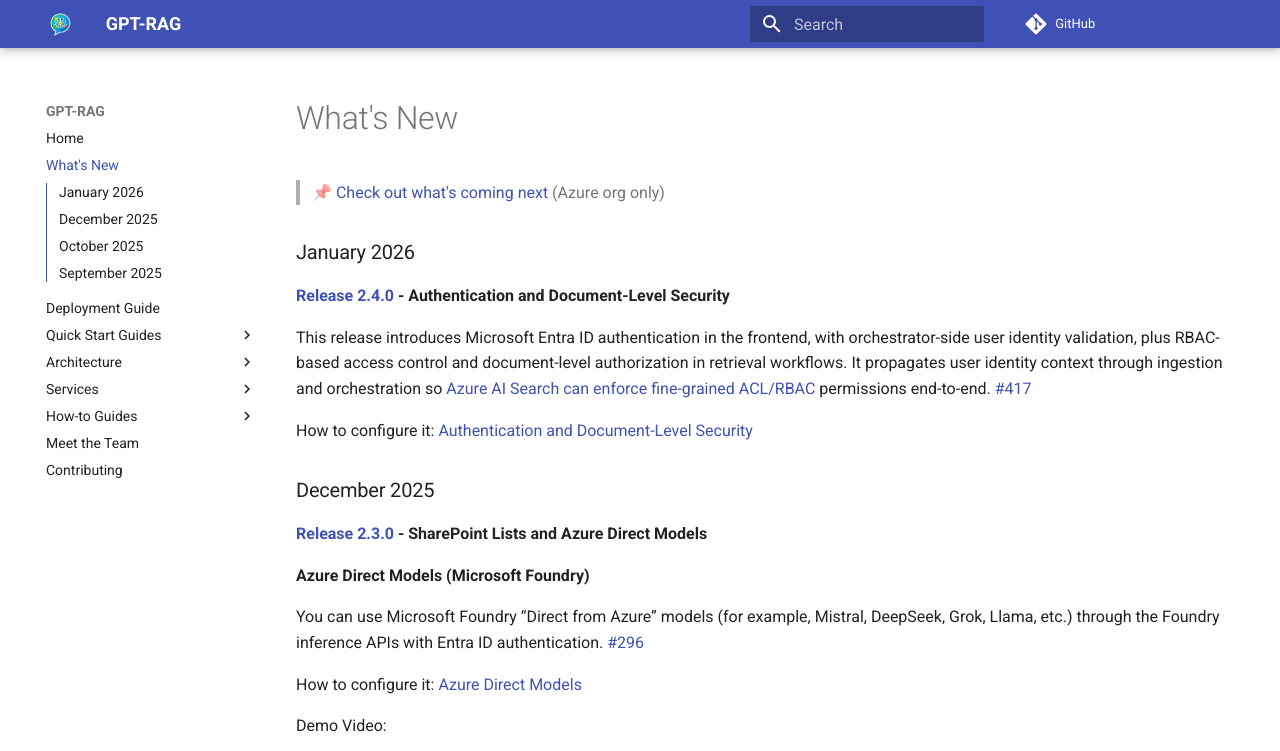
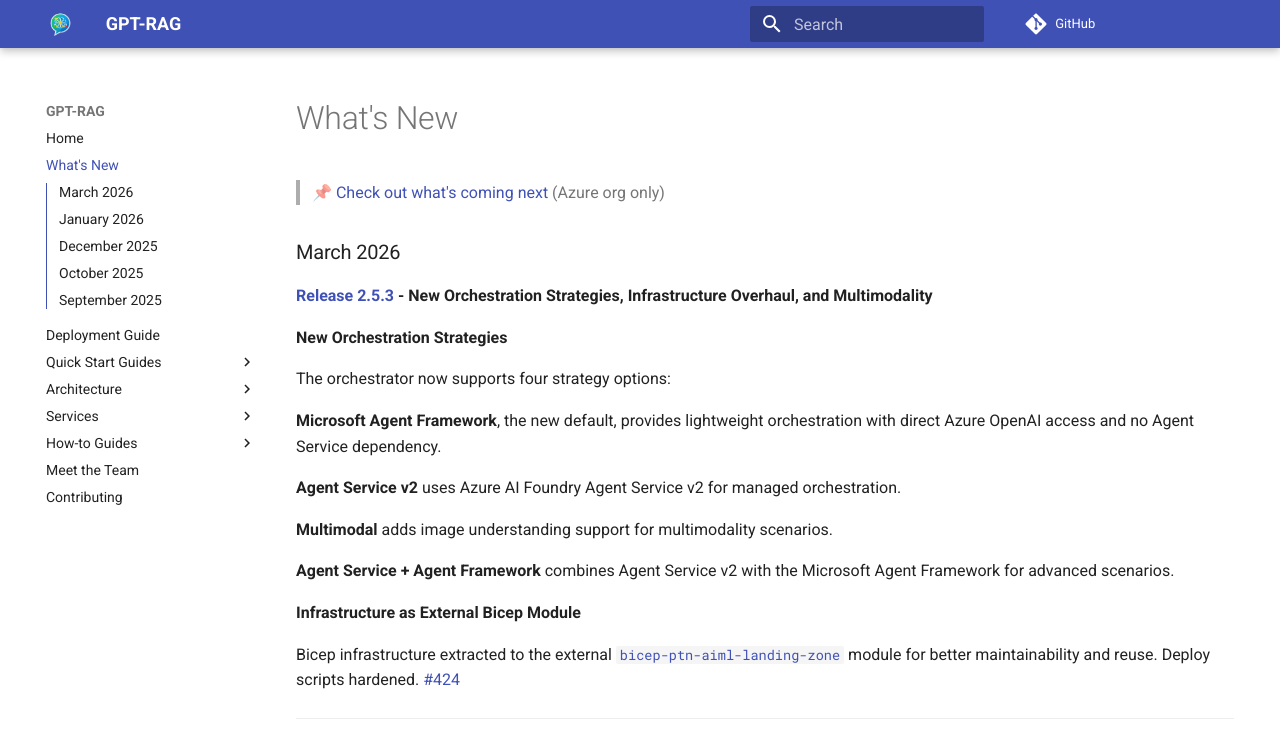
Before and after one commit to Azure/GPT-RAG, an MkDocs documentation site: the page built from docs/whatisnew.md, in a window 1280 px wide and 900 px high, cut to the strip 0-751 px from the top of the window. Built offline with MkDocs 1.6.1 and Material for MkDocs 9.7.7, drawn with Linux system fonts in a browser that asks for light colours; comment, search, counter and statistics services are not loaded.

Commit message:
documentation

```diff
--- a/docs/whatisnew.md
+++ b/docs/whatisnew.md
@@ -1,4 +1,26 @@
 > 📌 [Check out what's coming next](https://github.com/orgs/Azure/projects/536/views/6)  (Azure org only)
+
+### March 2026
+
+**[Release 2.5.3](https://github.com/Azure/GPT-RAG/tree/v2.5.3) - New Orchestration Strategies, Infrastructure Overhaul, and Multimodality**
+
+**New Orchestration Strategies**
+
+The orchestrator now supports four strategy options:
+
+**Microsoft Agent Framework**, the new default, provides lightweight orchestration with direct Azure OpenAI access and no Agent Service dependency.
+
+**Agent Service v2** uses Azure AI Foundry Agent Service v2 for managed orchestration.
+
+**Multimodal** adds image understanding support for multimodality scenarios.
+
+**Agent Service + Agent Framework** combines Agent Service v2 with the Microsoft Agent Framework for advanced scenarios.
+
+**Infrastructure as External Bicep Module**
+
+Bicep infrastructure extracted to the external [`bicep-ptn-aiml-landing-zone`](https://github.com/Azure/bicep-ptn-aiml-landing-zone) module for better maintainability and reuse. Deploy scripts hardened. [#424](https://github.com/Azure/GPT-RAG/pull/424)
+
+---
 
 ### January 2026
 
```
Also changed, not shown: 1 other file.
